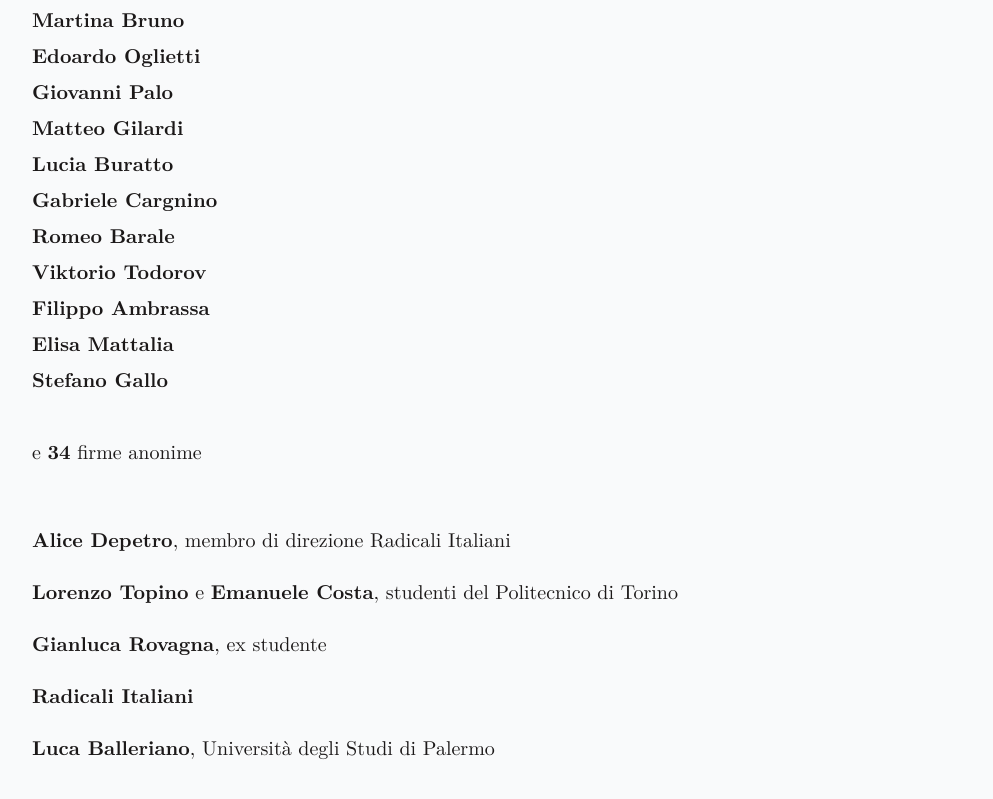
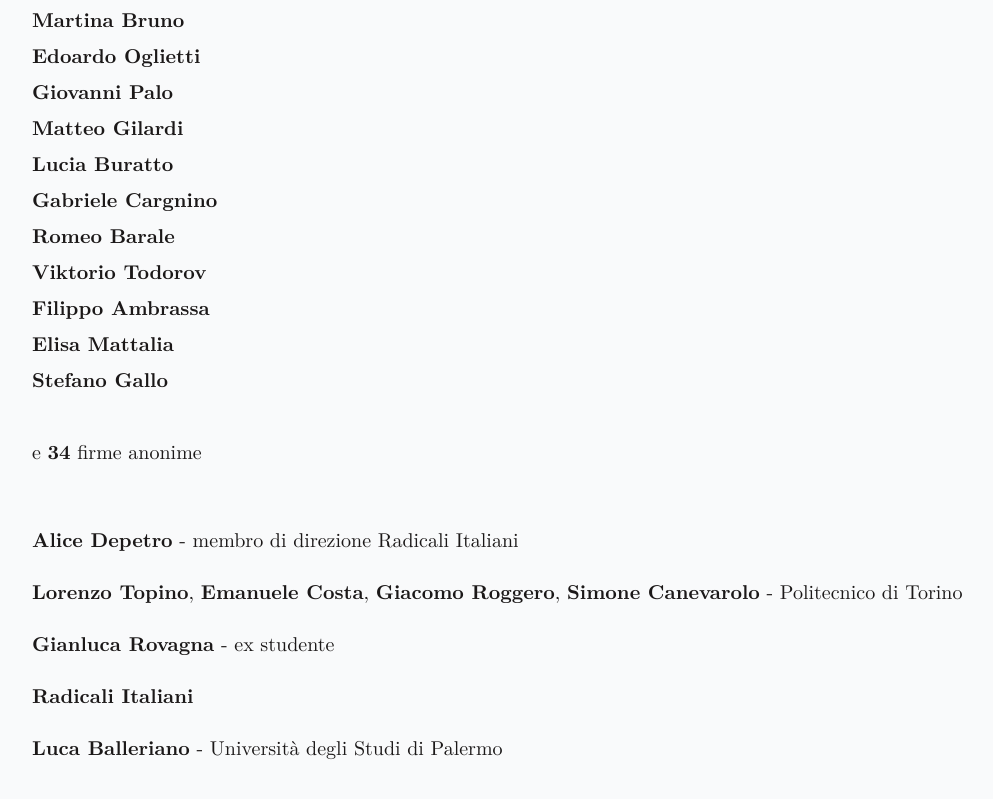
Before and after one commit to MatMasIt/matmasit.github.io, a plain HTML site: page lettera-aperta-rettore/index.html in a window 1280 px wide. Shown: the part 1973-2772 px from the top of the page, without its empty margins (84-1077 px from the left). Drawn offline with Linux system fonts and the light colour scheme.

Commit message:
Added names

```diff
--- a/lettera-aperta-rettore/index.html
+++ b/lettera-aperta-rettore/index.html
@@ -123,11 +123,11 @@
         <br /><br />
         <p id="signatures"></p>
         <br />
-        <p><b>Alice Depetro</b>, membro di direzione Radicali Italiani</p>
-        <p><b>Lorenzo Topino</b> e <b>Emanuele Costa</b>, studenti del Politecnico di Torino</p>
-        <p><b>Gianluca Rovagna</b>, ex studente</p>
+        <p><b>Alice Depetro</b> -  membro di direzione Radicali Italiani</p>
+        <p><b>Lorenzo Topino</b>, <b>Emanuele Costa</b>, <b>Giacomo Roggero</b>, <b>Simone Canevarolo</b> - Politecnico di Torino</p>
+        <p><b>Gianluca Rovagna</b> - ex studente</p>
         <p><b>Radicali Italiani</b></p>
-        <p><b>Luca Balleriano</b>, Università degli Studi di Palermo</p>
+        <p><b>Luca Balleriano</b> - Università degli Studi di Palermo</p>
         <br /><br />
         <script>
             // fetch names.json
```
